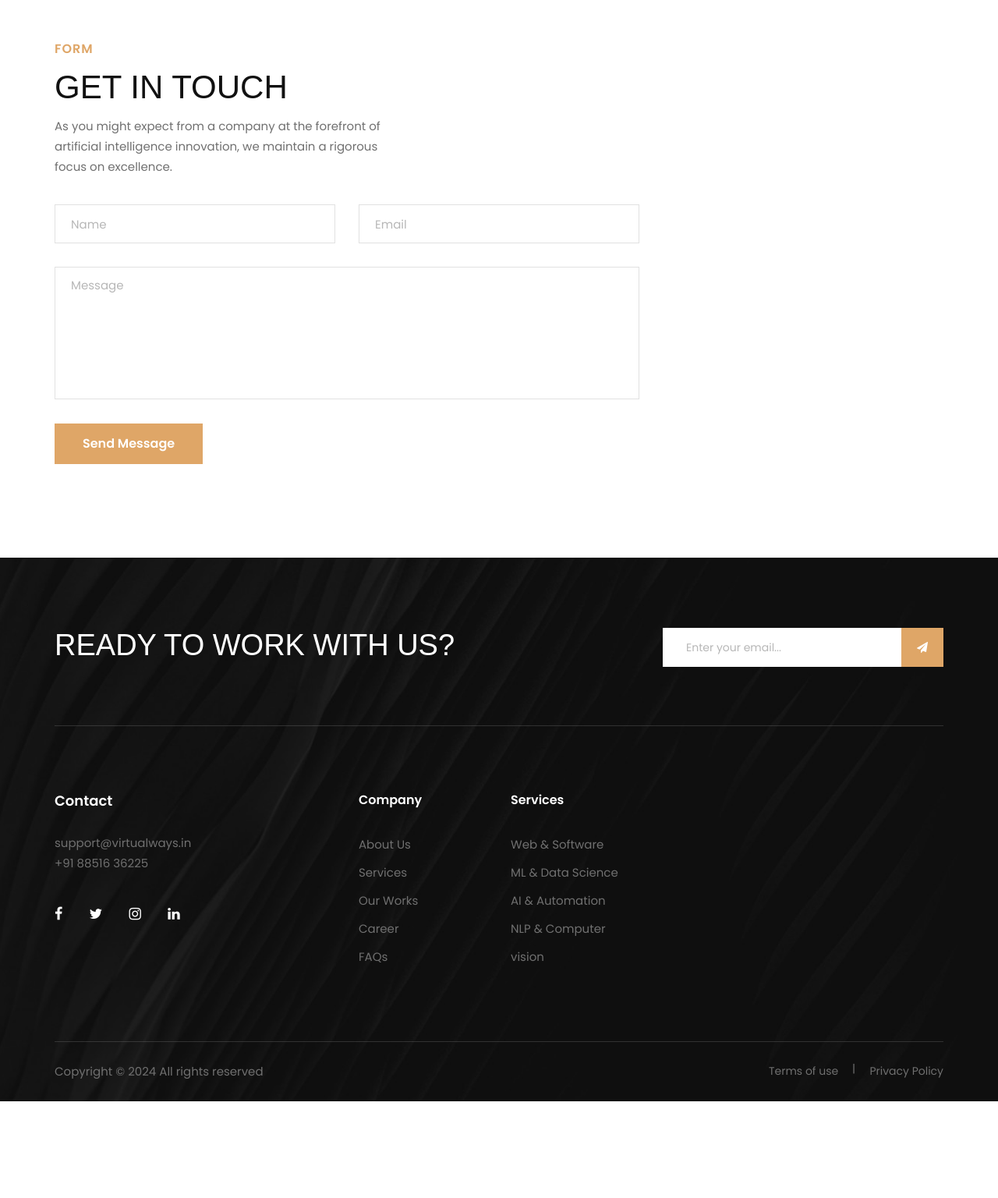
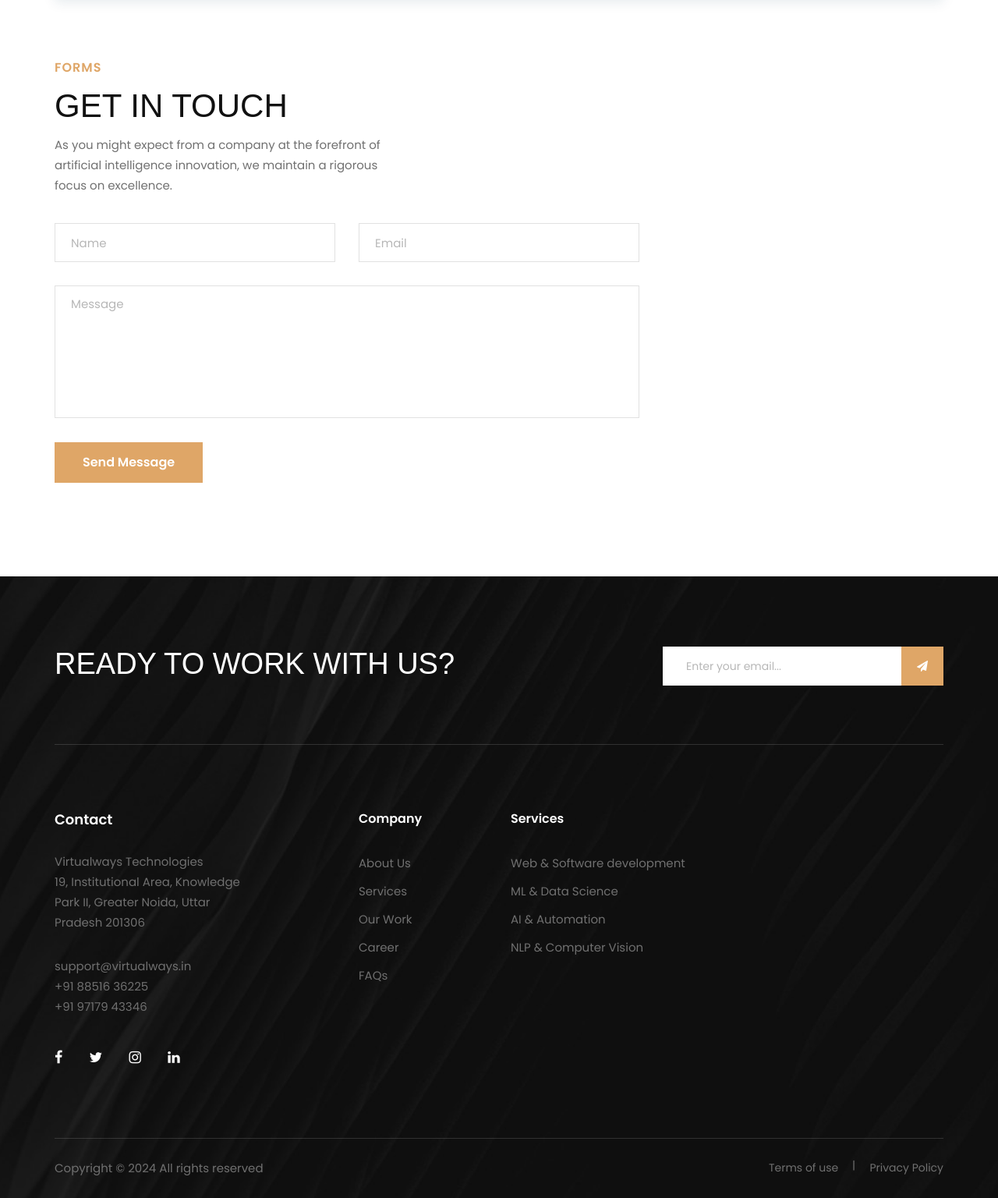
Before and after one commit to Mayank8kumar/virtualways, a Django app: page /contact/ in a window 1280 px wide. Shown: the part 1048-2584 px from the top of the page at 78% size. Before the commit the page ends 2460 px from the top, so only its background shows below. Run offline with Django 5.2, Linux system fonts and the light colour scheme; some libraries are stand-ins or nearby versions; some web fonts are replaced.

Commit message:
code fixes

```diff
--- a/mainapp/static/css/style.css
+++ b/mainapp/static/css/style.css
@@ -433,6 +433,15 @@
 	display: none;
 }
 
+
+
+@media only screen and (max-width: 991px) {
+    .header.header-normal {
+		position: relative;
+		padding: 15% 0 30px;
+	}
+    }
+
 /*---------------------
   Hero
 -----------------------*/
@@ -722,6 +731,7 @@
   Tech stack
 -----------------------*/
 
+
 .tech-stack__container {
     position: relative;
     width: 100%;
@@ -741,8 +751,7 @@
 .tech-stack__item {
     display: flex;
     flex-direction: column;
-    align-items: center; /* Center items horizontally */
-    /* justify-content: center;  */
+    align-items: center;
     min-width: 25%;
     padding: 13px;
     box-shadow: 0 4px 8px rgba(0,0,0,0.5);
@@ -769,12 +778,11 @@
 }
 
 .tech-stack__item ul li {
-    margin-bottom: 5px; /* Adjust spacing between list items */
-}
-
+    margin-bottom: 5px;
+}
 
 .tech-stack__item h4 {
-    margin-bottom: 20px; /* Adjust this value as needed */
+    margin-bottom: 20px;
 }
 
 .tech-stack__item img {
@@ -804,24 +812,43 @@
     right: 10px;
 }
 
-@media (max-width: 1200px) {
+
+@media only screen and (min-width: 768px) and (max-width: 991px) {
     .tech-stack__item {
         min-width: 33.33%;
+
     }
 }
 
-@media (max-width: 768px) {
+
+@media only screen and (max-width: 767px) {
     .tech-stack__item {
-        min-width: 50%;
+        min-width: 23%;
     }
-}
-
-@media (max-width: 576px) {
+
+    .tech-stack__scroll-btn.left {
+        left: 5px;
+
+    }
+
+    .tech-stack__scroll-btn.right {
+        right: 5px;
+
+    }
+
+    .section-title h2 {
+        font-size: 36px;
+        line-height: 42px;
+    }
+}
+
+
+@media only screen and (max-width: 372px) {
     .tech-stack__item {
-        min-width: 100%;
+        min-width: 22%;
+
     }
 }
-
 
 /*---------------------
   Testimonial
@@ -1348,12 +1375,14 @@
 
 .footer__widget ul li {
 	list-style: none;
+	white-space: nowrap;
 }
 
 .footer__widget ul li a {
 	font-size: 15px;
 	color: #707070;
 	line-height: 36px;
+	white-space: nowrap;
 }
 
 .footer__address {
--- a/mainapp/templates/contact.html
+++ b/mainapp/templates/contact.html
@@ -4,11 +4,11 @@
 
 <head>
     <meta charset="UTF-8">
-    <meta name="description" content="Staging Template">
-    <meta name="keywords" content="Staging, unica, creative, html">
+    <meta name="description" content="Virtualways Technologies - Leading in AI, ML, NLP and Web Development Solutions.">
+    <meta name="keywords" content="AI, Machine Learning, NLP, Computer Vision, Web Development, Software Development, Software services, Virtualways, Virtualways Technologies">
     <meta name="viewport" content="width=device-width, initial-scale=1.0">
     <meta http-equiv="X-UA-Compatible" content="ie=edge">
-    <title>Staging | Template</title>
+    <title>Virtualways Technologies</title>
 
     <!-- Google Font -->
     <link href="https://fonts.googleapis.com/css2?family=Poppins:wght@300;400;500;600;700;800;900&display=swap"
@@ -108,6 +108,7 @@
                         <div class="contact__widget__item__text">
                             <h5>Phone Number</h5>
                             <span>+91 88516 36225</span>
+                            <span>+91 97179 43346</span>
                         </div>
                     </div>
                 </div>
@@ -129,19 +130,19 @@
                         </div>
                         <div class="contact__widget__item__text">
                             <h5>Office Location</h5>
-                            <span>Sector 62, Noida UP, India</span>
+                            <span>19, Institutional Area, Knowledge Park II, Greater Noida, Uttar Pradesh, India</span>
                         </div>
                     </div>
                 </div>
             </div>
             <div class="map">
-                <iframe src="https://www.google.com/maps/embed?pb=!1m18!1m12!1m3!1d28018.565588679205!2d77.33974504318034!3d28.62014899294452!2m3!1f0!2f0!3f0!3m2!1i1024!2i768!4f13.1!3m3!1m2!1s0x390ce5456ef36d9f%3A0x3b7191b1286136c8!2sSector%2062%2C%20Noida%2C%20Uttar%20Pradesh!5e0!3m2!1sen!2sin!4v1722963009062!5m2!1sen!2sin" width="600" height="450" style="border:0;" allowfullscreen="" loading="lazy" referrerpolicy="no-referrer-when-downgrade"></iframe>
+                <iframe src="https://www.google.com/maps/embed?pb=!1m18!1m12!1m3!1d3507.5722370188014!2d77.48787857535196!3d28.462308575758122!2m3!1f0!2f0!3f0!3m2!1i1024!2i768!4f13.1!3m3!1m2!1s0x390cc1e0fef60413%3A0x545023f9c287a3db!2s19%2C%20Institutional%20Area%2C%20Knowledge%20Park%20II%2C%20Noida%2C%20Greater%20Noida%2C%20Uttar%20Pradesh%20201306!5e0!3m2!1sen!2sin!4v1723225545565!5m2!1sen!2sin" width="600" height="450" style="border:0;" allowfullscreen="" loading="lazy" referrerpolicy="no-referrer-when-downgrade"></iframe>
             </div>
             <div class="row">
                 <div class="col-lg-5">
                     <div class="contact__form__text">
                         <div class="section-title">
-                            <span>Form</span>
+                            <span>Forms</span>
                             <h2>Get in touch</h2>
                         </div>
                         <p>As you might expect from a company at the forefront of artificial intelligence innovation, we maintain a rigorous focus on excellence.</p>
@@ -198,11 +199,13 @@
                         <div class="footer__logo">
                             <h5 style="color: #ffffff; font-weight: 600; font-family: 'Poppins', sans-serif; margin-bottom: 30px;">Contact</h5>
                         </div>
-                        <!-- <p>7176 Blue Spring Lane <br />Santa Monica, CA 90403</p> -->
-                        <ul>
-                            <li>support@virtualways.in</li>
-                            <li>+91 88516 36225</li>
-                        </ul>
+                        <p>Virtualways Technologies <br>
+                            19, Institutional Area, Knowledge Park II, Greater Noida, Uttar Pradesh 201306</p>
+                            <ul>
+                                <li>support@virtualways.in</li>
+                                <li>+91 88516 36225</li>
+                                <li>+91 97179 43346</li>
+                            </ul>
                         <div class="footer__social">
                             <a href="#"><i class="fa fa-facebook"></i></a>
                             <a href="#"><i class="fa fa-twitter"></i></a>
@@ -217,7 +220,7 @@
                         <ul>
                             <li><a href="{% url 'about' %}">About Us</a></li>
                             <li><a href="{% url 'home' %}">Services</a></li>
-                            <li><a href="{% url 'projects' %}">Our Works</a></li>
+                            <li><a href="{% url 'projects' %}">Our Work</a></li>
                             <li><a href="">Career</a></li>
                             <li><a href="">FAQs</a></li>
                         </ul>
@@ -227,10 +230,10 @@
                     <div class="footer__widget">
                         <h6>Services</h6>
                         <ul>
-                            <li><a href="">Web & Software </a></li>
+                            <li><a href="">Web & Software development</a></li>
                             <li><a href="">ML & Data Science</a></li>
                             <li><a href="">AI & Automation</a></li>
-                            <li><a href="">NLP & Computer vision </a></li>
+                            <li><a href="">NLP & Computer Vision </a></li>
                         </ul>
                     </div>
                 </div>
```
Also changed, not shown: mainapp/static/css/slicknav.min.css (+1 -1 lines), mainapp/templates/about.html (+10 -8 lines), mainapp/templates/index.html (+23 -21 lines), mainapp/templates/projects.html (+14 -12 lines).
